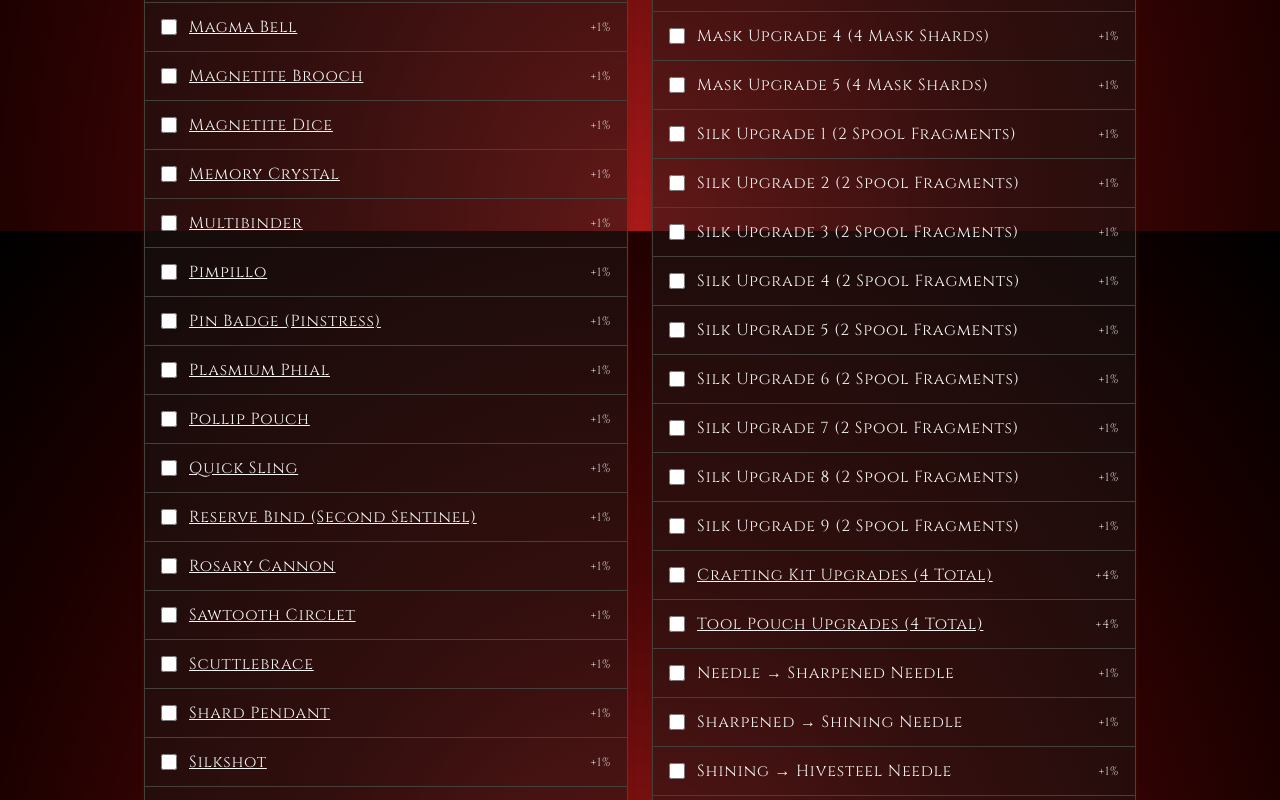
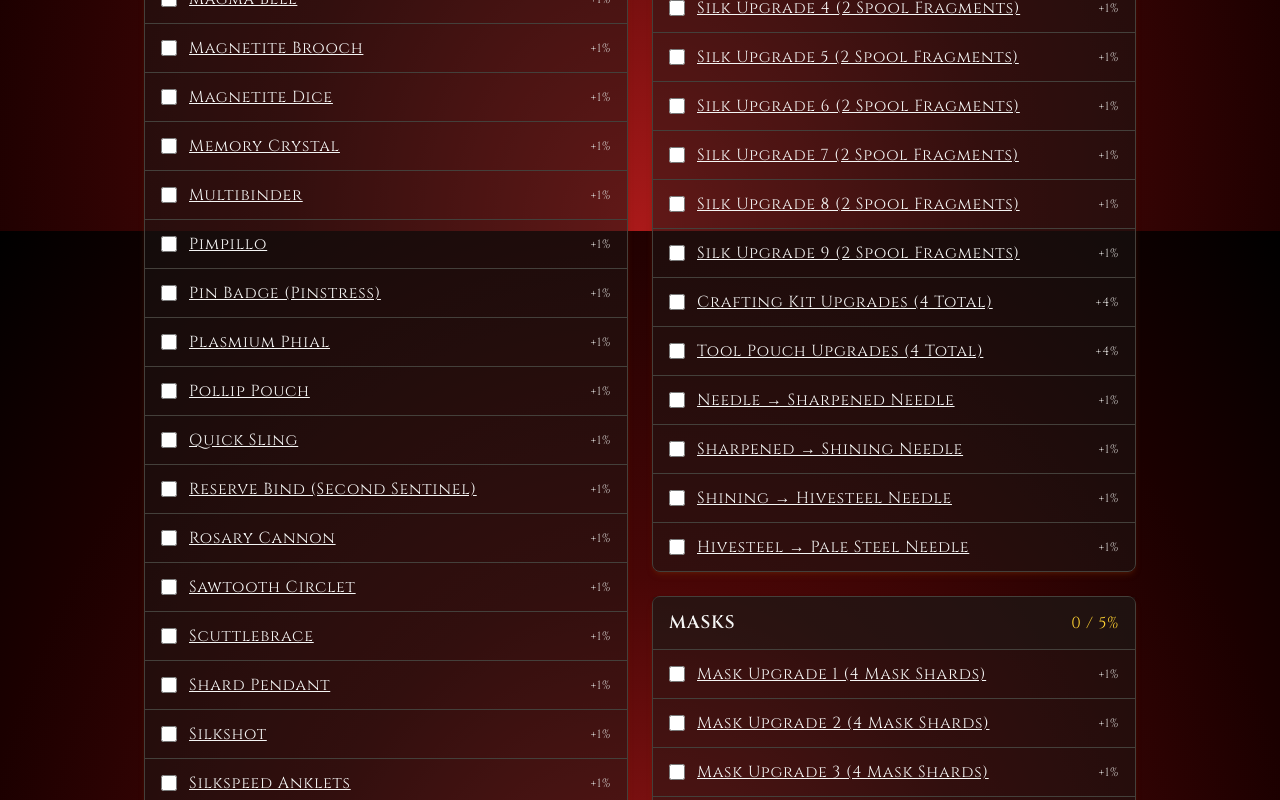
Before and after one commit to srisri332/completesilksong, a Next.js app: page / in a window 1280 px wide. Shown: the part 1420-2220 px from the top of the page. Built offline with nearby package versions, Linux system fonts and the light colour scheme; a web font is replaced by a local one.

Commit message:
feat: added rest of the links

```diff
--- a/src/app/page.tsx
+++ b/src/app/page.tsx
@@ -153,12 +153,12 @@ export default function Home() {
         </div>
 
         <section className='mb-8'>
-          <div className='mb-2 text-center'>
+          {/* <div className='mb-2 text-center'>
             <p className='text-sm text-stone-400 italic'>
               Note: This list is still being updated as more information becomes
               available
             </p>
-          </div>
+          </div> */}
           <div className='mb-1 flex items-center justify-between'>
             <span className='text-stone-300'>PROGRESS</span>
             <div className='flex items-center gap-3'>
@@ -243,6 +243,16 @@ export default function Home() {
         className='mt-16 border-t border-stone-700 bg-stone-900/30 py-8'
         style={{ fontFamily: "system-ui, -apple-system, sans-serif" }}>
         <div className='mx-auto max-w-5xl px-4 text-center text-xs text-stone-300'>
+          <p className="mb-2">
+            This information has been taken from {" "}
+            <a href="https://hollowknight.wiki/w/Completion_(Silksong)"
+              target="_blank"
+              rel="noreferrer"
+              className="text-[#ff4f56] hover:underline">
+              Hollow Knight Wiki
+            </a>
+            .
+          </p>
           <p className='mb-2'>
             This is a fan project; I am not affiliated with{" "}
             <a
--- a/src/data/silksong.ts
+++ b/src/data/silksong.ts
@@ -102,33 +102,38 @@ export const categories: ChecklistCategory[] = [
 		id: "character-upgrades",
 		title: "CHARACTER UPGRADES",
 		items: [
-			// Mask Upgrades (5%)
-			{ id: "mask-1", label: "Mask Upgrade 1 (4 Mask Shards)", percent: 1 },
-			{ id: "mask-2", label: "Mask Upgrade 2 (4 Mask Shards)", percent: 1 },
-			{ id: "mask-3", label: "Mask Upgrade 3 (4 Mask Shards)", percent: 1 },
-			{ id: "mask-4", label: "Mask Upgrade 4 (4 Mask Shards)", percent: 1 },
-			{ id: "mask-5", label: "Mask Upgrade 5 (4 Mask Shards)", percent: 1 },
 
 			// Silk Spool Upgrades (9%)
-			{ id: "silk-1", label: "Silk Upgrade 1 (2 Spool Fragments)", percent: 1 },
-			{ id: "silk-2", label: "Silk Upgrade 2 (2 Spool Fragments)", percent: 1 },
-			{ id: "silk-3", label: "Silk Upgrade 3 (2 Spool Fragments)", percent: 1 },
-			{ id: "silk-4", label: "Silk Upgrade 4 (2 Spool Fragments)", percent: 1 },
-			{ id: "silk-5", label: "Silk Upgrade 5 (2 Spool Fragments)", percent: 1 },
-			{ id: "silk-6", label: "Silk Upgrade 6 (2 Spool Fragments)", percent: 1 },
-			{ id: "silk-7", label: "Silk Upgrade 7 (2 Spool Fragments)", percent: 1 },
-			{ id: "silk-8", label: "Silk Upgrade 8 (2 Spool Fragments)", percent: 1 },
-			{ id: "silk-9", label: "Silk Upgrade 9 (2 Spool Fragments)", percent: 1 },
+			{ id: "silk-1", label: "Silk Upgrade 1 (2 Spool Fragments)", percent: 1, link: "https://www.gamespot.com/gallery/hollow-knight-silksong-spool-fragments-silk-upgrades-guide/2900-7006/" },
+			{ id: "silk-2", label: "Silk Upgrade 2 (2 Spool Fragments)", percent: 1, link: "https://www.gamespot.com/gallery/hollow-knight-silksong-spool-fragments-silk-upgrades-guide/2900-7006/" },
+			{ id: "silk-3", label: "Silk Upgrade 3 (2 Spool Fragments)", percent: 1, link: "https://www.gamespot.com/gallery/hollow-knight-silksong-spool-fragments-silk-upgrades-guide/2900-7006/" },
+			{ id: "silk-4", label: "Silk Upgrade 4 (2 Spool Fragments)", percent: 1, link: "https://www.gamespot.com/gallery/hollow-knight-silksong-spool-fragments-silk-upgrades-guide/2900-7006/" },
+			{ id: "silk-5", label: "Silk Upgrade 5 (2 Spool Fragments)", percent: 1, link: "https://www.gamespot.com/gallery/hollow-knight-silksong-spool-fragments-silk-upgrades-guide/2900-7006/" },
+			{ id: "silk-6", label: "Silk Upgrade 6 (2 Spool Fragments)", percent: 1, link: "https://www.gamespot.com/gallery/hollow-knight-silksong-spool-fragments-silk-upgrades-guide/2900-7006/" },
+			{ id: "silk-7", label: "Silk Upgrade 7 (2 Spool Fragments)", percent: 1, link: "https://www.gamespot.com/gallery/hollow-knight-silksong-spool-fragments-silk-upgrades-guide/2900-7006/" },
+			{ id: "silk-8", label: "Silk Upgrade 8 (2 Spool Fragments)", percent: 1, link: "https://www.gamespot.com/gallery/hollow-knight-silksong-spool-fragments-silk-upgrades-guide/2900-7006/" },
+			{ id: "silk-9", label: "Silk Upgrade 9 (2 Spool Fragments)", percent: 1, link: "https://www.gamespot.com/gallery/hollow-knight-silksong-spool-fragments-silk-upgrades-guide/2900-7006/" },
 
 			// Crafting & Pouch Upgrades (8%)
 			{ id: "craft-1", label: "Crafting Kit Upgrades (4 Total)", percent: 4, link: "https://hollowknightsilksong.wiki.fextralife.com/Crafting+Kit" },
 			{ id: "pouch-1", label: "Tool Pouch Upgrades (4 Total)", percent: 4, link: "https://hollowknightsilksong.wiki.fextralife.com/Tool+Pouch" },
 
 			// Needle Upgrades (4%)
-			{ id: "needle-1", label: "Needle → Sharpened Needle", percent: 1 },
-			{ id: "needle-2", label: "Sharpened → Shining Needle", percent: 1 },
-			{ id: "needle-3", label: "Shining → Hivesteel Needle", percent: 1 },
-			{ id: "needle-4", label: "Hivesteel → Pale Steel Needle", percent: 1 },
+			{ id: "needle-1", label: "Needle → Sharpened Needle", percent: 1, link: "https://www.gamespot.com/gallery/hollow-knight-silksong-pale-oil-weapon-upgrade-guide/2900-7030/" },
+			{ id: "needle-2", label: "Sharpened → Shining Needle", percent: 1, link: "https://www.gamespot.com/gallery/hollow-knight-silksong-pale-oil-weapon-upgrade-guide/2900-7030/" },
+			{ id: "needle-3", label: "Shining → Hivesteel Needle", percent: 1, link: "https://www.gamespot.com/gallery/hollow-knight-silksong-pale-oil-weapon-upgrade-guide/2900-7030/" },
+			{ id: "needle-4", label: "Hivesteel → Pale Steel Needle", percent: 1, link: "https://www.gamespot.com/gallery/hollow-knight-silksong-pale-oil-weapon-upgrade-guide/2900-7030/" },
+		],
+	},
+	{
+		id: 'mask-upgrades',
+		title: 'MASKS',
+		items: [
+			{ id: 'mask-upgrade-1', label: 'Mask Upgrade 1  (4 Mask Shards)', percent: 1, link: "https://www.gamespot.com/gallery/hollow-knight-silksong-mask-shard-locations-guide/2900-6992/" },
+			{ id: 'mask-upgrade-2', label: 'Mask Upgrade 2  (4 Mask Shards)', percent: 1, link: "https://www.gamespot.com/gallery/hollow-knight-silksong-mask-shard-locations-guide/2900-6992/" },
+			{ id: 'mask-upgrade-3', label: 'Mask Upgrade 3  (4 Mask Shards)', percent: 1, link: "https://www.gamespot.com/gallery/hollow-knight-silksong-mask-shard-locations-guide/2900-6992/" },
+			{ id: 'mask-upgrade-4', label: 'Mask Upgrade 4  (4 Mask Shards)', percent: 1, link: "https://www.gamespot.com/gallery/hollow-knight-silksong-mask-shard-locations-guide/2900-6992/" },
+			{ id: 'mask-upgrade-5', label: 'Mask Upgrade 5  (4 Mask Shards)', percent: 1, link: "https://www.gamespot.com/gallery/hollow-knight-silksong-mask-shard-locations-guide/2900-6992/" },
 		],
 	},
 	{
```
